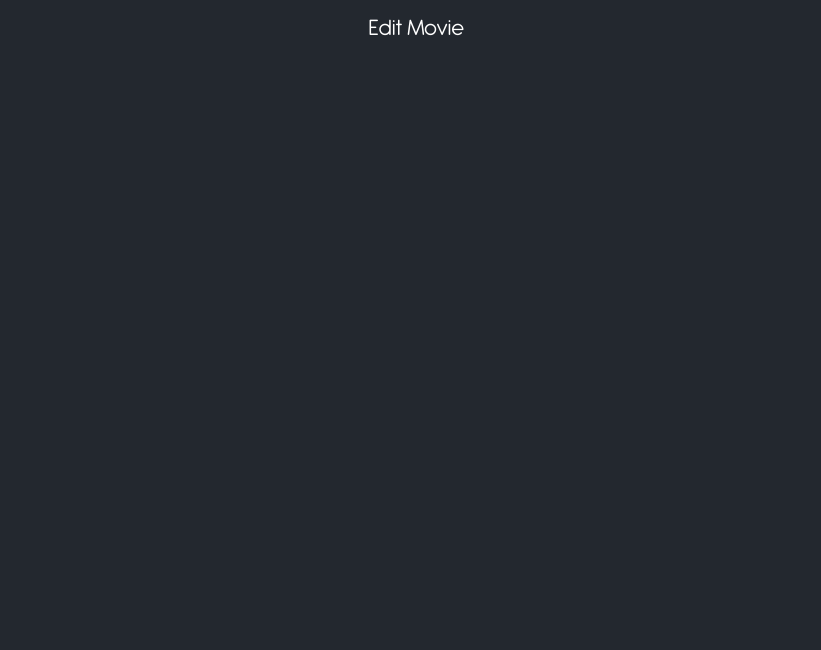
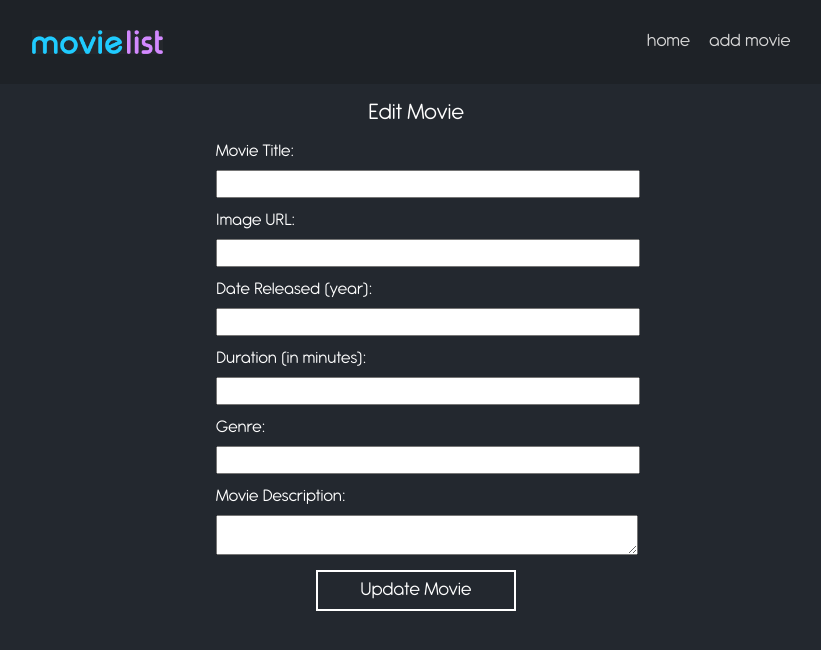
Before and after one commit to landryzach/milestone-project-two, a React (Create React App) app in the folder front-end-react/: page /edit/1 in a window 1280 px wide. Shown: the top 650 px of the page, without its empty margins (224-1045 px from the left). Built offline with nearby package versions, Linux system fonts and the light colour scheme; no server answers.

Commit message:
finished edit form functionality

```diff
--- a/front-end-react/src/App.js
+++ b/front-end-react/src/App.js
@@ -1,19 +1,15 @@
 import { Route, Routes } from "react-router-dom";
-import { useEffect, useState } from "react";
 // Components
 import Home from "./components/Home";
-import MyList from "./components/MyList";
 import NewMovie from "./components/NewMovie";
 import EditMovie from "./components/EditMovie";
-import SearchBar from "./components/SearchBar";
+
 // CSS
 import "./App.css";
 
 function App() {
-  const handleSearch = (e, term) => {
-    e.preventDefault()
-    setSearch(term)
-}
+
+
   return (
     <Routes>
       <Route path="/" element={<Home />} />
--- a/front-end-react/src/components/EditMovie.jsx
+++ b/front-end-react/src/components/EditMovie.jsx
@@ -1,34 +1,48 @@
 import React from 'react'
 import { useState, useEffect } from 'react'
 import { useParams} from 'react-router-dom';
+import NavBar from './NavBar';
 
 
 const EditMovie = (data) => {
     const {id} = useParams()
-    console.log('THI si the person we need to get out of the DB!', id)
-
+    console.log('This is the id we need to get out of the DB!', id)
 
         useEffect(()=> {
+            const fetchData = async () => {
+                const data = await fetch(`/movie/${id}`, {
+                  mode: "cors",
+                });
+                const jsonData = await data.json();
+                console.log("people from db", jsonData);
+                editTitle(jsonData.title)
+                editImage(jsonData.image)
+                editDate(jsonData.date)
+                editDuration(jsonData.duration)
+                editGenre(jsonData.genre)
+                editDescription(jsonData.description)
+              };
+              fetchData();
              // fetch !!! and
-        }, [])
+        }, [id])
 
-        // const [title, editTitle] = useState('')
-        // console.log('title!!!', title)
+        const [title, editTitle] = useState('')
+        console.log('title!!!', title)
 
-        // const [image, editImage] = useState('')
-        // console.log('image!!!', image)
+        const [image, editImage] = useState('')
+        console.log('image!!!', image)
 
-        // const [date, editDate] = useState('')
-        // console.log('date!!!', date)
+        const [date, editDate] = useState('')
+        console.log('date!!!', date)
 
-        // const [duration, editDuration] = useState('')
-        // console.log('duration!!!', duration)
+        const [duration, editDuration] = useState('')
+        console.log('duration!!!', duration)
 
-        // const [genre, editGenre] = useState('')
-        // console.log('genre!!!', genre)
+        const [genre, editGenre] = useState('')
+        console.log('genre!!!', genre)
 
-        // const [description, editDescription] = useState('')
-        // console.log('description!!!', description)
+        const [description, editDescription] = useState('')
+        console.log('description!!!', description)
 
         const movieEdit = async ()=> {
             console.log('We are about to save!!!!!')
@@ -46,50 +60,40 @@ const EditMovie = (data) => {
               };
 
              // do our fetch stuff!!
-            const data = await fetch('/movie', requestOption)
+            const data = await fetch(`/movie/${id}`, requestOption)
+
             console.log('time to edit movie!!', data)
 
         }
         console.log('this is the data props thing', data)
     return (
-        <div className="Form">
+        <div>
+            <NavBar />
+            <div className="Form">
             <h2>Edit Movie</h2>
-            {/* <form method="PUT" action={`/movies/${data.movie.id}?_method=PUT`}> */}
-            {/* <form>
->>>>>>> main
+            <form>
                 <label>Movie Title: </label>
                 <input
                     id="title"
                     name="title"
-<<<<<<< HEAD
-                    value={data.movie.title}
-                    onChange={(e)=> {setTitle(e.target.value)}}
-=======
                     value={title}
->>>>>>> main
+                    onChange={(e)=> {editTitle(e.target.value)}}
                     required
-                    onChange={(e)=> {editTitle(e.target.value)}}
                 />
                 <label>Image URL: </label>
                 <input
                     type="url"
                     id="image"
                     name="image"
-                    value={data.movie.image}
-<<<<<<< HEAD
-                    onChange={(e)=> {setImage(e.target.value)}}
-=======
+                    value={image}
                     onChange={(e)=> {editImage(e.target.value)}}
->>>>>>> main
                 />
                 <label>Date Released (year): </label>
                 <input
                     type="number"
                     id="date"
                     name="date"
-                    value={data.movie.date}
-                    onChange={(e)=> {setDate(e.target.value)}}
-                    required
+                    value={date}
                     onChange={(e)=> {editDate(e.target.value)}}
                 />
                 <label>Duration (in minutes): </label>
@@ -97,83 +101,36 @@ const EditMovie = (data) => {
                     type="number"
                     id="duration"
                     name="duration"
-                    value={data.movie.duration}
-<<<<<<< HEAD
-                    onChange={(e)=> {setDuration(e.target.value)}}
-=======
+                    value={duration}
                     onChange={(e)=> {editDuration(e.target.value)}}
->>>>>>> main
                 />
                 <label>Genre: </label>
                 <input
                     type="text"
                     id="genre"
                     name="genre"
-                    value={data.movie.genre}
-<<<<<<< HEAD
-                    onChange={(e)=> {setGenre(e.target.value)}}
-=======
+                    value={genre}
                     onChange={(e)=> {editGenre(e.target.value)}}
->>>>>>> main
                 />
                 <label>Movie Description: </label>
                 <textarea
                     id="description"
                     name="description"
-                    value={data.movie.description}
-                    onChange={(e)=> {setDescription(e.target.value)}}
+                    value={description}
+                    onChange={(e)=> {editDescription(e.target.value)}}
                     required
-                    onChange={(e)=> {editDescription(e.target.value)}}
                 />
                 <input
-                    onClick={updateMovie}
                     className="btn"
-<<<<<<< HEAD
-                    // type="submit"
-=======
                     onClick={movieEdit}
                     type="submit"
->>>>>>> main
                     value="Update Movie"
                 />
-            </form> */}
+            </form>
         </div>
+        </div>
+
     )
-
-
-
-
-
-/*
- //     const getData = async () => {
-        //     const data = await fetch('/movie' +id)
-        //      const cleanData = await data.json();
-        //      editTitle(cleanData.title)
-        //      editImage(cleanData.image)
-        //      editDate(cleanData.date)
-        //      editDuration(cleanData.duration)
-        //      editGenre(cleanData.genre)
-        //      editDescription(cleanData.description)
-        // };
-
-        // useEffect(() => {
-        //     getData();
-        // }, []);
-        // const editMovies = async ()=> {
-        //     const requestOption = {
-        //         method: 'PUT',
-        //         headers: { 'Content-Type': 'application/json' },
-        //         body: JSON.stringify({
-        //           title: title,
-        //           image: image,
-        //           date: date,
-        //           duration: duration,
-        //           genre: genre,
-        //           description: description
-        //         })
-        //       };
-        //     const data = await fetch('/movie', requestOption)
-        //     Navigate('/movie');
-} */}
+}
 
 export default EditMovie;
--- a/front-end-react/src/components/NavBar.jsx
+++ b/front-end-react/src/components/NavBar.jsx
@@ -1,6 +1,5 @@
 import { Link } from "react-router-dom";
 import logo from "../assets/logos/movielist.png";
-import SearchBar from "./SearchBar";
 
 const NavBar = () => {
   return (
--- a/front-end-react/src/components/NewMovie.jsx
+++ b/front-end-react/src/components/NewMovie.jsx
@@ -1,5 +1,4 @@
 import NavBar from "./NavBar";
-
 import {useState} from 'react'
 import { Navigate } from "react-router-dom";
 
@@ -46,8 +45,9 @@ const NewMovie = () => {
     }
 
     return (
-
-        <div className="Form">
+        <div>
+            <NavBar />
+            <div className="Form">
             <h2>Add A New Movie</h2>
             {/* method is the HTTP verb and action is the destination path */}
             {/* <form method="POST" action="/movie"> */}
@@ -95,13 +95,15 @@ const NewMovie = () => {
                     required
                 />
                 <input
-                onClick={saveMovie}
+                    onClick={saveMovie}
                     className="btn"
                    // type="submit"
                     value="Add Movie"
                 />
             </form>
         </div>
+        </div>
+
     )
 }
 
```
Also changed, not shown: 1 other file (tests, documents, lock files or other folders).
